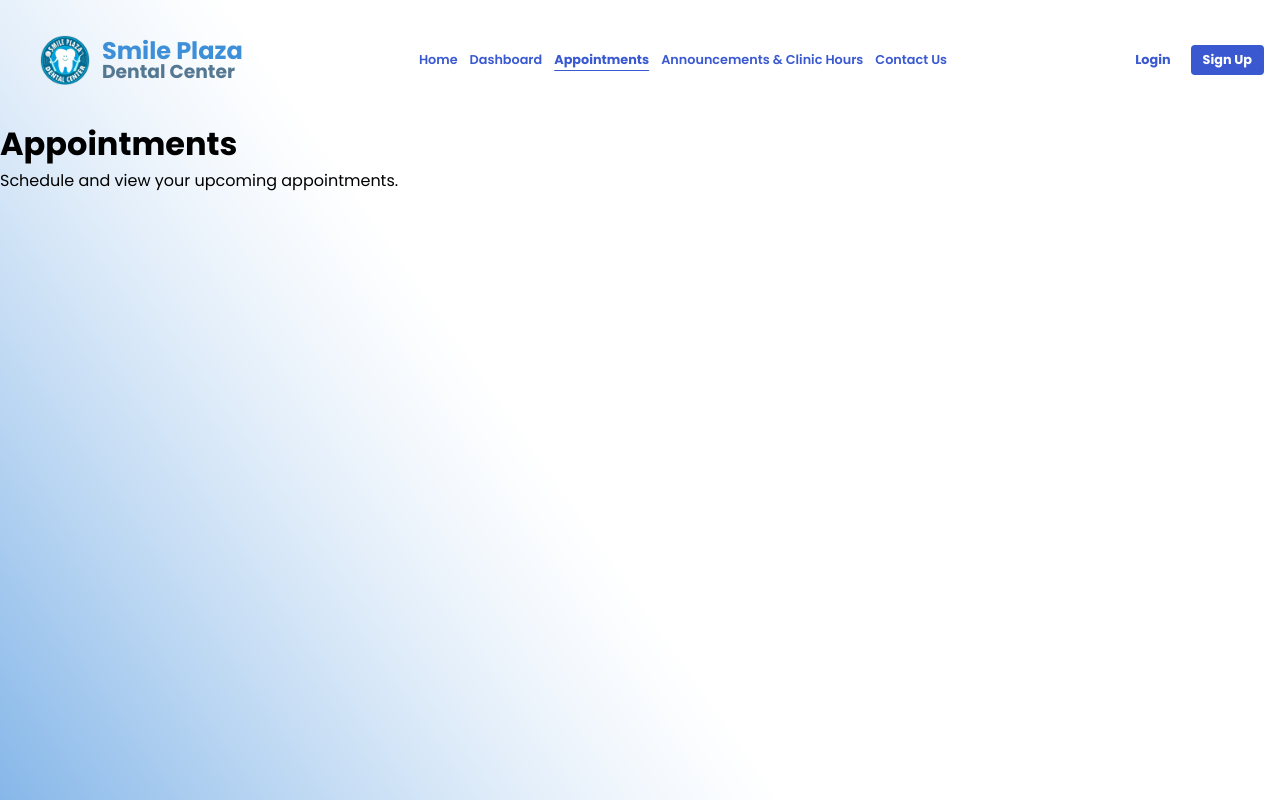
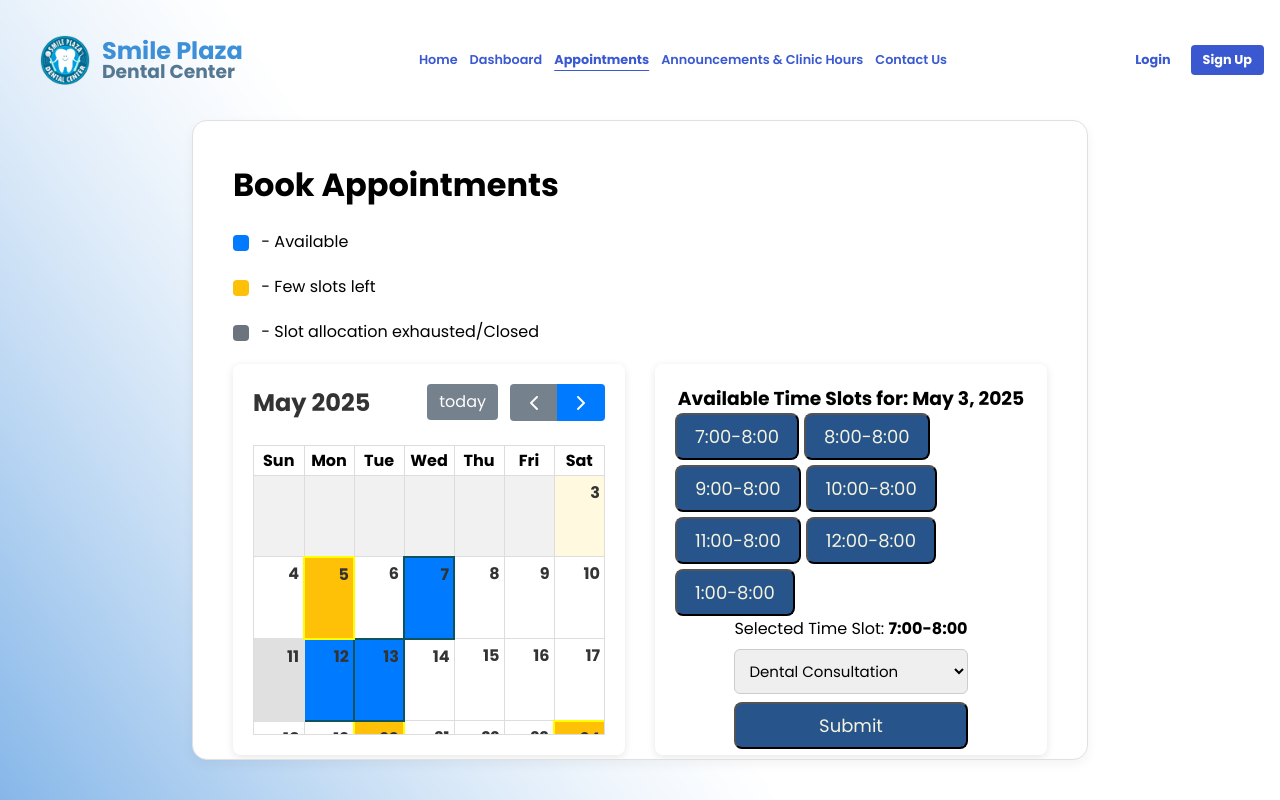
Before and after one commit to Exuille/Smile-Plaza, a React (Vite) app in the folder frontend/: page /appointment in a window 1280 px wide. Built offline with nearby package versions, Linux system fonts and the light colour scheme; the HTML template or start-up script is replaced by a standard one.

Commit message:
Add appointment page

```diff
--- a/frontend/package.json
+++ b/frontend/package.json
@@ -10,6 +10,10 @@
     "preview": "vite preview"
   },
   "dependencies": {
+    "@fullcalendar/core": "^6.1.17",
+    "@fullcalendar/daygrid": "^6.1.17",
+    "@fullcalendar/interaction": "^6.1.17",
+    "@fullcalendar/react": "^6.1.17",
     "react": "^19.0.0",
     "react-dom": "^19.0.0",
     "react-router-dom": "^7.5.3"
--- a/frontend/src/pages/patient/Appointment.jsx
+++ b/frontend/src/pages/patient/Appointment.jsx
@@ -1,10 +1,149 @@
-import React from 'react';
+import React, {useState, useEffect} from 'react';
+import '../../static/appointment.css'
+
+import FullCalendar from '@fullcalendar/react'
+import dayGridPlugin from '@fullcalendar/daygrid'
+import interactionPlugin from "@fullcalendar/interaction"
+
 
 const Appointment = () => {
+  const today = new Date();
+  const formattedDate = today.toLocaleDateString("en-US", {
+    year: "numeric",
+    month: "long",
+    day: "numeric",
+  });
+
+  const [selectedDate, setSelectedDate] = useState(formattedDate);
+  const [selectedTimeSlot, setSelectedTimeSlot] = useState("7:00-8:00");
+  const [selectedService, setSelectedService] = useState("Dental Consultation");
+
+  const available = [
+    "2025-05-07",
+    "2025-05-13",
+    "2025-05-12",
+  ]
+
+  const fewSlots = [
+    "2025-05-05",
+    "2025-05-20",
+    "2025-05-24",
+  ]
+
+  const closed = [
+    "2025-05-11",
+    "2025-05-25",
+    "2025-05-30",
+  ]
+
+  // available
+  useEffect(() => {
+    available.forEach(date => {
+      const clickedCell = document.querySelector(`[data-date="${date}"]`);
+      if (clickedCell) {
+        clickedCell.style.backgroundColor = '#007bff';
+        clickedCell.style.border = '2px solid #0c5460';
+      }
+    })
+  }, [available])
+
+  // few slots
+  useEffect(() => {
+    fewSlots.forEach(date => {
+      const clickedCell = document.querySelector(`[data-date="${date}"]`);
+      if (clickedCell) {
+        clickedCell.style.backgroundColor = '#ffc107';
+        clickedCell.style.border = '2px solid yellow';
+      }
+    })
+  }, [fewSlots])
+
+  //  no slot
+  useEffect(() => {
+    closed.forEach(date => {
+      const clickedCell = document.querySelector(`[data-date="${date}"]`);
+      if (clickedCell) {
+        clickedCell.style.backgroundColor = '#e0e0e0';
+        clickedCell.style.border = '2px solid #e0e0e0';
+      }
+    })
+  }, [closed])
+
+  const selectTimeSlot = (e) => {
+    setSelectedTimeSlot(e.target.textContent)
+  }
+
+  const handleDateClick = (arg) => {
+    document.querySelectorAll('.fc-daygrid-day').forEach(el => {
+      el.style.backgroundColor = ''
+      el.style.border = '';
+    });
+
+    const clickedCell = document.querySelector(`[data-date="${arg.dateStr}"]`);
+    if (clickedCell) {
+      clickedCell.style.backgroundColor = '#d1ecf1';
+      clickedCell.style.border = '2px solid #0c5460';
+    }
+
+    const formattedDate = new Date(arg.dateStr).toLocaleDateString("en-US", {
+      year: "numeric",
+      month: "long",
+      day: "numeric",
+    });
+    setSelectedDate(formattedDate);
+  };
+
+  const handleSelectChange = (e) => {
+    setSelectedService(e.target.value);
+  }
+
+  const submit = () => {
+    console.log(selectedDate, selectedTimeSlot, selectedService);
+  }
+
+
   return (
-    <div>
-      <h1>Appointments</h1>
-      <p>Schedule and view your upcoming appointments.</p>
+    <div className="appointment-container">
+      <h1>Book Appointments</h1>
+      <p><span className="legend-box blue"></span> - Available</p>
+      <p><span className="legend-box yellow"></span> - Few slots left</p>
+      <p><span className="legend-box gray"></span> - Slot allocation exhausted/Closed</p>
+      <div className="appointment-container-main">
+        <div className="appointment-calendar-container">
+          <FullCalendar
+            plugins={[ dayGridPlugin, interactionPlugin ]}
+            dateClick={handleDateClick}
+            initialView="dayGridMonth"
+            validRange={{
+              start: new Date(),
+            }}
+          />
+        </div>
+
+        <div className="appointment-available">
+          <h3>Available Time Slots for: {selectedDate}</h3>
+          <div className="available-time">
+            <button onClick={selectTimeSlot}>7:00-8:00</button>
+            <button onClick={selectTimeSlot}>8:00-8:00</button>
+            <button onClick={selectTimeSlot}>9:00-8:00</button>
+            <button onClick={selectTimeSlot}>10:00-8:00</button>
+            <button onClick={selectTimeSlot}>11:00-8:00</button>
+            <button onClick={selectTimeSlot}>12:00-8:00</button>
+            <button onClick={selectTimeSlot}>1:00-8:00</button>
+          </div>
+          <div className="appointment-footer">
+            <p>Selected Time Slot: <strong>{selectedTimeSlot}</strong></p>
+            <select value={selectedService} onChange={handleSelectChange}>
+              <option value="Dental Consultation">Dental Consultation</option>
+              <option value="Dental Consultation1">Dental Consultation1</option>
+              <option value="Dental Consultation2">Dental Consultation2</option>
+              <option value="Dental Consultation3">Dental Consultation3</option>
+              <option value="Dental Consultation4">Dental Consultation4</option>
+            </select>
+            <button onClick={submit}>Submit</button>
+          </div>
+        </div>
+      </div>
     </div>
   );
 };
--- /dev/null
+++ b/frontend/src/static/appointment.css
@@ -0,0 +1,148 @@
+* {
+	box-sizing: border-box;
+	margin: 0;
+	padding: 0;
+}
+
+.appointment-container {
+	display: flex;
+    flex-direction: column;
+    width: 70%;
+	height: 80vh;
+    margin: 0 auto 2rem;
+    padding: 40px;
+    overflow: hidden;
+    background: #ffffff;
+    border-radius: 15px;
+    border: 1px solid #e0e0e0;
+    box-shadow: 0 4px 12px rgba(0, 0, 0, 0.05);
+    gap: 20px;
+}
+
+
+.appointment-container-main {
+	display: flex;
+	justify-content: stretch;
+	gap: 30px;
+	height: 70%;
+}
+
+.appointment-calendar-container, .appointment-available {
+	display: flex;
+	padding: 20px;
+  	border-radius: 8px;
+  	box-shadow: 0 2px 8px rgba(0, 0, 0, 0.1);
+	width: 50%;
+}
+
+.appointment-calendar {
+	width: 100%;
+	height: 100%;
+}
+
+
+.legend-box {
+  display: inline-block;
+  width: 16px;
+  height: 16px;
+  margin-right: 8px;
+  border-radius: 4px;
+  vertical-align: middle;
+}
+
+.blue {
+  background-color: #007bff;
+}
+
+.yellow {
+  background-color: #ffc107;
+}
+
+.gray {
+  background-color: #6c757d;
+}
+
+
+/* calendar */
+.fc {
+  width: 100% !important;
+  font-family: 'Segoe UI', sans-serif;
+  background-color: #fff;
+}
+
+.fc .fc-daygrid-day-frame {
+  min-height: 80px; /* Makes each day cell taller */
+}
+
+.fc .fc-toolbar-title {
+  font-size: 1.5rem;
+  color: #333;
+}
+
+.fc .fc-button {
+  background-color: #007bff;
+  color: white;
+  border: none;
+  padding: 6px 12px;
+  border-radius: 4px;
+}
+
+.fc .fc-button:hover {
+  background-color: #0056b3;
+}
+
+.fc .fc-daygrid-day-number {
+  font-weight: bold;
+  color: #333;
+}
+
+.fc .fc-daygrid-day-number {
+  font-weight: bold;
+  color: #333;
+/*  background-color: ;*/
+}
+
+
+
+.appointment-available {
+	flex-direction: column;
+	justify-content: space-around;
+	align-items: center;
+	padding: 20px;
+}
+
+.available-time {
+	display: flex;
+	flex-wrap: wrap;
+	gap: 5px;
+}
+
+.available-time button , .appointment-footer button{
+	padding: 8px 18px;
+	border-radius: 8px;
+	font-size: 18px;
+	background-color: #27548b;
+	color: #f4f3df;
+	cursor: pointer;
+}
+
+
+.appointment-footer {
+	display: flex;
+	flex-direction: column;
+	gap: 8px;
+}
+
+
+.appointment-footer select {
+  padding: 10px;
+  font-size: 15px;
+  border-radius: 6px;
+  border: 1px solid #ccc;
+  outline: none;
+  transition: border-color 0.2s;
+}
+
+.appointment-footer select:focus {
+  border-color: #007bff;
+}
```
Also changed, not shown: 1 other file (tests, documents, lock files or other folders).
